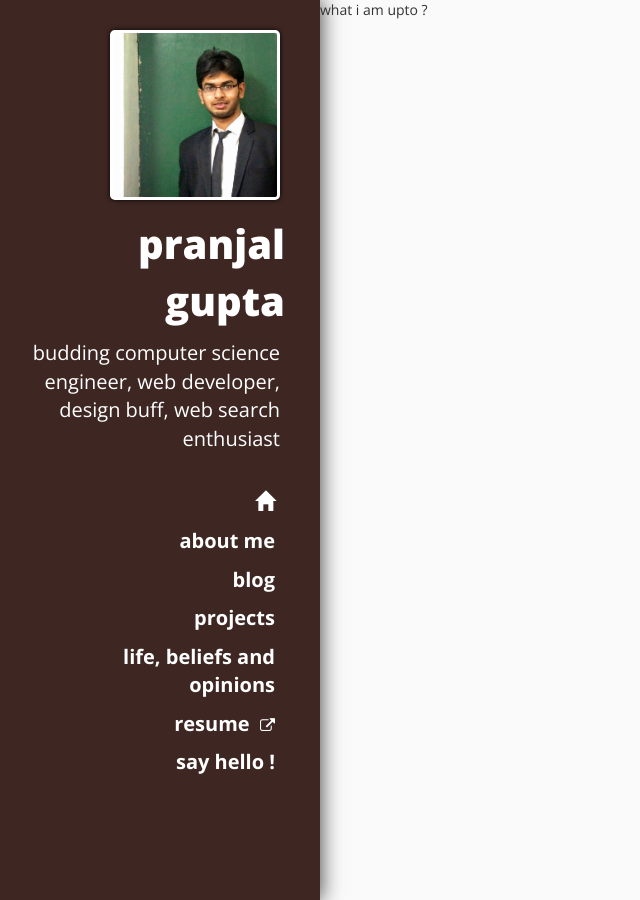
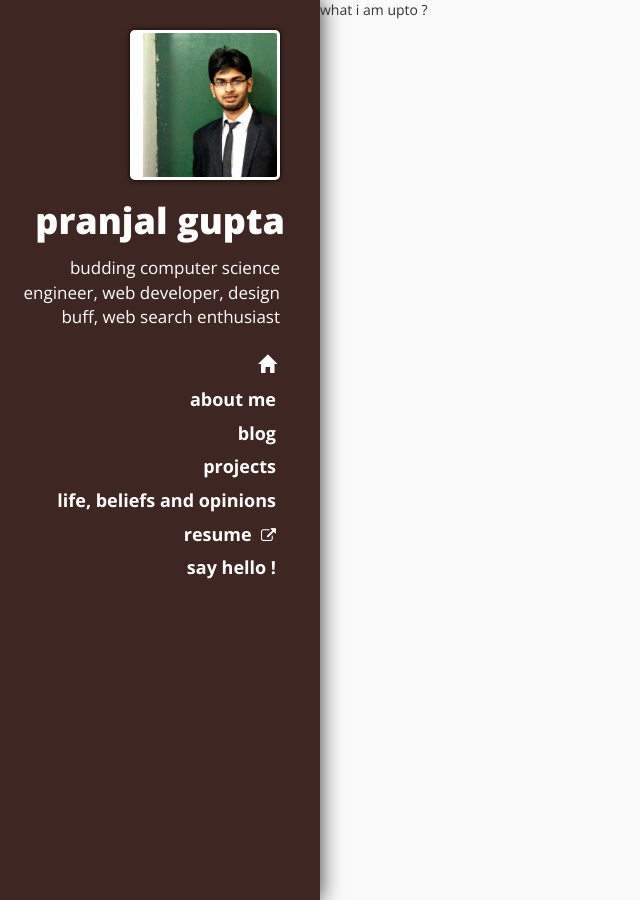
Before and after one commit to g31pranjal/personalweb, a Jekyll site: the page built from index.html, in a window 1280 px wide. Shown: the whole page, without its empty margins (0-640 px from the left). Built offline with Jekyll 4.4.1, drawn with Linux system fonts in a browser that asks for light colours.

Commit message:
css fixes

```diff
--- a/assets/css/base.css
+++ b/assets/css/base.css
@@ -48,35 +48,35 @@ a:hover{
 	padding: 15px;
 	padding-bottom: 0px;
 	font-weight: 900;
-	font-size: 40px;
+	font-size: 36px;
 	margin-right: 20px;
 }
 
 .intro {
 	padding: 10px;
-	font-size: 20px;
+	font-size: 17px;
 	margin-right: 30px;
 }
 
 .main-ul {
-	margin-top: 20px;
+	margin-top: 10px;
 	margin-right: 40px;
 	text-align: right;
 }
 
 .main-ul>li {
-	padding: 5px;
+	padding: 4px;
 	font-weight: 700;
-	font-size: 20px;
+	font-size: 18px;
 }
 
 
 .photo-frame {
 	border-radius: 5px;
-	width: 170px;
-	height: 170px;
+	width: 150px;
+	height: 150px;
 	margin-top: 30px;
-	margin-left: calc(100% - 210px);
+	margin-left: calc(100% - 190px);
 	position: static;
 	margin-right: 20px;
 	background: green;
@@ -102,8 +102,8 @@ a:hover{
 .project-content {
 	text-align: justify;
 	margin-top: 40px;
-	font-size: 18px;
-	line-height: 30px;
+	font-size: 17px;
+	line-height: 28px;
 }
 
 .project-content>h1,
@@ -124,7 +124,7 @@ a:hover{
 /* -------------------------------------- contact page ---------------------------- */
 
 .contact-hi {
-	font-size: 140px;
+	font-size: 130px;
 	font-weight: 700;
 	line-height: 160px;
 	color: #de4e4e;
@@ -136,12 +136,12 @@ a:hover{
 }
 
 .contact-meta {
-	font-size: 22px;
+	font-size: 20px;
 }
 
 .sm-i {
-	font-size: 30px !important;
-	margin: 20px 20px 0px 0px ;
+	font-size: 28px !important;
+	margin: 15px 15px 0px 0px ;
 }
 
 /* ---------------------------------------- project main ------------------------------ */
@@ -159,19 +159,19 @@ a:hover{
 }
 
 .project-main-meta {
-	font-size: 22px;
+	font-size: 20px;
 }
 
 .project-main-year {
-	font-size: 24px;
+	font-size: 22px;
 	font-weight: 700;
 	line-height: 30px;
-	margin-top: 20px;
+	margin-top: 0px;
 }
 
 .project-main-entry {
 	margin: 10px 0px 20px 0px ;
-	font-size: 18px;
+	font-size: 17px;
 }
 
 .project-main-entry-desc {
```
Also changed, not shown: assets/img/mep.jpg.
